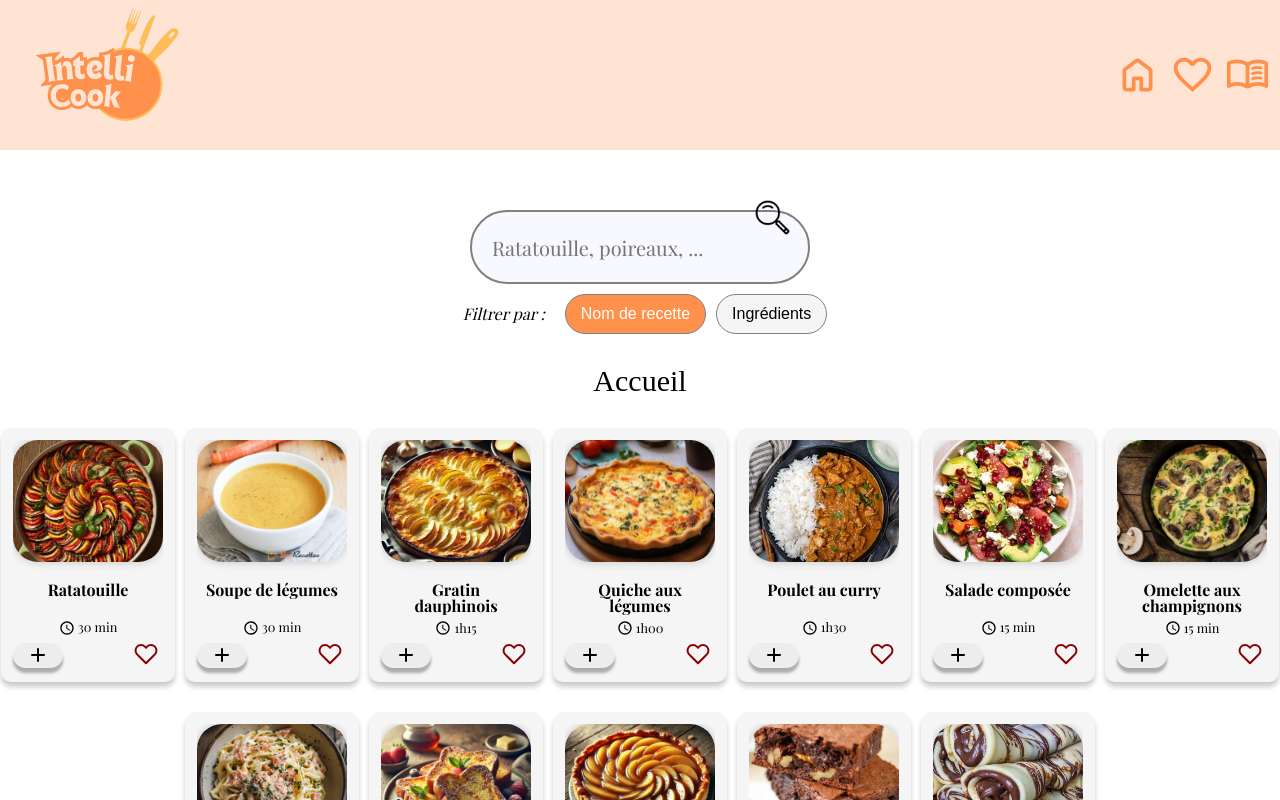
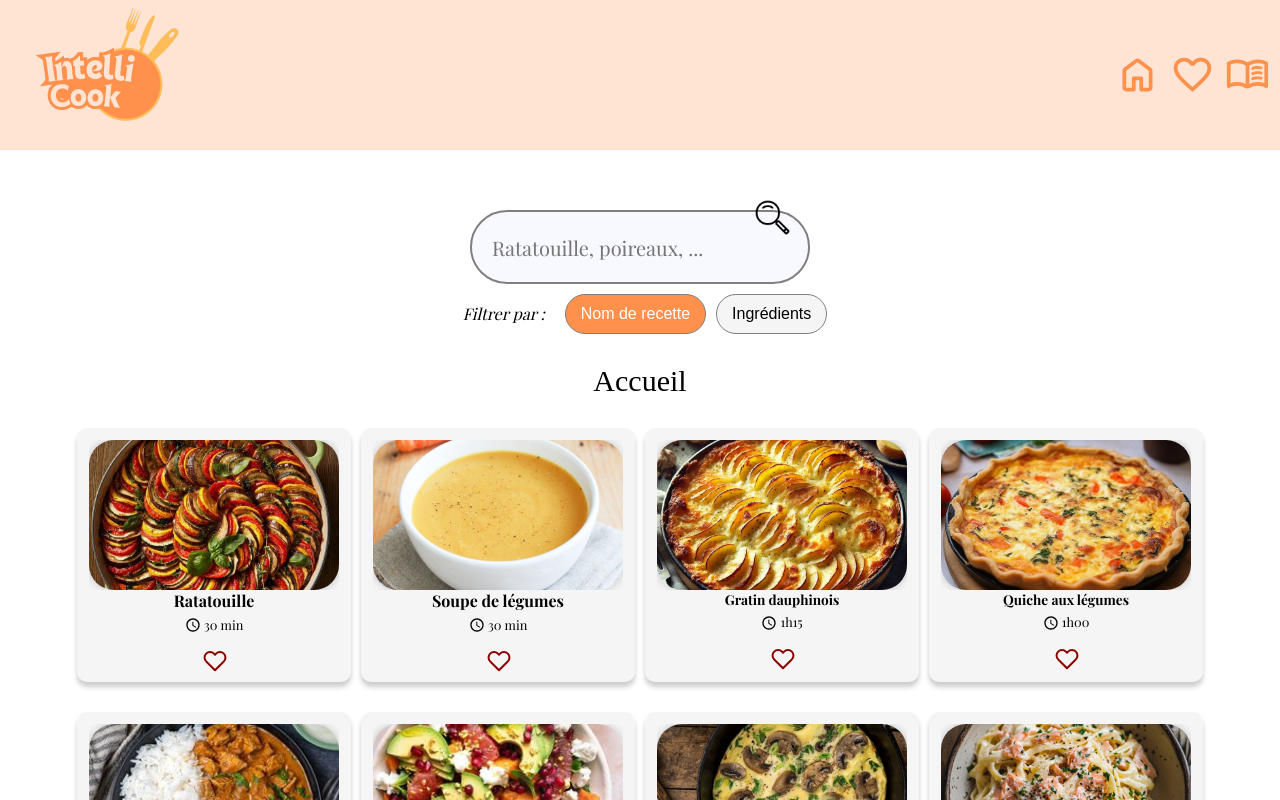
Before and after one commit to JuliePlagias/Brief-IntelliCook, a React (Create React App) app: page / in a window 1280 px wide. Shown: the top 800 px of the page. Built offline with nearby package versions, Linux system fonts and the light colour scheme; a web font is replaced by a local one.

Commit message:
Style : updated recipe card style and removed plus button

```diff
--- a/src/component/RecipeCard.jsx
+++ b/src/component/RecipeCard.jsx
@@ -68,19 +68,6 @@ const RecipeCard = ({ recipe }) => {
         {recipe.time >= 60 ? timeInHour(recipe.time) : recipe.time + ' min'}
       </span>
       <div className='recipeCard__buttons'>
-        <button className='recipeCard__buttons-add'>
-          <svg
-            xmlns='http://www.w3.org/2000/svg'
-            width='24'
-            height='24'
-            viewBox='0 0 24 24'
-          >
-            <path
-              fill='black'
-              d='M13 6a1 1 0 1 0-2 0v5H6a1 1 0 1 0 0 2h5v5a1 1 0 1 0 2 0v-5h5a1 1 0 1 0 0-2h-5z'
-            />
-          </svg>
-        </button>
         <button className='recipeCard__buttons-favorite'>
           <svg
             xmlns='http://www.w3.org/2000/svg'
--- a/src/styles/components/_recipeCard.scss
+++ b/src/styles/components/_recipeCard.scss
@@ -82,8 +82,9 @@
   }
 
   &__buttons {
+    margin-top: 15px;
     display: flex;
-    justify-content: space-between;
+    justify-content: center;
     align-items: center;
     height: 30px;
 
--- a/src/styles/pages/_catalogue.scss
+++ b/src/styles/pages/_catalogue.scss
@@ -14,134 +14,6 @@
     flex-wrap: wrap;
     gap: 10px;
     justify-content: center;
-
-    .recipeCard {
-      box-shadow: 0 5px 5px rgba(0, 0, 0, 0.2);
-      border-radius: 10px;
-      background: whitesmoke;
-      height: 230px;
-      width: 150px;
-      padding: 0.75rem;
-      display: flex;
-      flex-direction: column;
-
-      &:hover {
-        transition: 0.2s;
-        transform: scale(1.05);
-      }
-
-      &__image {
-        cursor: pointer;
-        width: 100%;
-        height: 139px;
-        /* Shine effect */
-        position: relative;
-        overflow: hidden;
-
-        &:before {
-          background: linear-gradient(
-            to right,
-            fade_out(white, 1) 0%,
-            fade_out(white, 0.8) 100%
-          );
-          content: '';
-          display: block;
-          position: absolute;
-          top: 0;
-          left: -150%;
-          width: 100%;
-          height: 100%;
-          transform: skew(-25deg);
-          z-index: 1;
-        }
-
-        &:hover:before,
-        &:focus:before {
-          animation: shine 1.5s;
-        }
-
-        @keyframes shine {
-          100% {
-            left: 150%;
-          }
-        }
-
-        /* End of shine effect */
-        img {
-          width: 100%;
-          height: 88%;
-          border-radius: 25px;
-          object-fit: cover;
-          box-shadow: 0 0 10px rgba(0, 0, 0, 0.2);
-        }
-      }
-
-      &__name {
-        text-align: center;
-        margin: 0.2rem auto 0.3rem;
-        font-weight: bold;
-        height: 25px;
-        padding: 0 0.5rem;
-
-        &--small {
-          font-size: 1rem;
-        }
-      }
-
-      &__time {
-        margin: 0.5rem auto 0.3rem;
-        font-size: 0.8rem;
-        display: flex;
-        align-items: center;
-
-        svg {
-          margin-right: 0.2rem;
-        }
-      }
-
-      &__buttons {
-        display: flex;
-        justify-content: space-between;
-        align-items: center;
-        height: 30px;
-
-        &-add {
-          width: 50px;
-          height: 25px;
-          border-radius: 500px;
-          box-shadow: 0 5px 3px rgba(0, 0, 0, 0.3);
-          background: rgba(0, 0, 0, 0.03);
-          cursor: pointer;
-          @include verticalCenter;
-
-          &:hover {
-            transition: 0.2s;
-            background: white;
-          }
-
-          &:active {
-            transition: 0.05s;
-            transform: scale(0.9);
-          }
-        }
-
-        &-favorite {
-          width: 25px;
-          aspect-ratio: 1/1;
-          margin-right: 10px;
-
-          svg {
-            color: darkred;
-            cursor: pointer;
-
-            &:hover {
-              transition: 0.2s;
-              transform: scale(1.1);
-            }
-          }
-        }
-      }
-    }
   }
 
 
```
